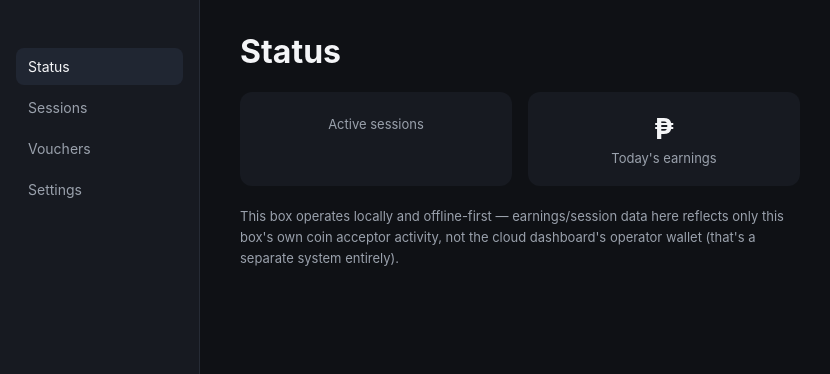
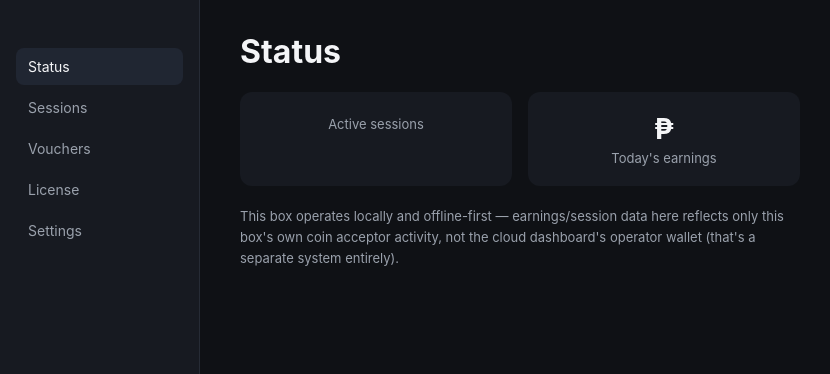
Before and after one commit to benzgarcel122-crypto/barathrum-box-agent, a Flask app: template templates/admin_home.html in a window 1280 px wide. Shown: the top 374 px of the page, without its empty margins (0-830 px from the left). Run offline with Flask 3, Linux system fonts and the light colour scheme; the template is opened without the code that fills it, so the values that code supplies are empty.

Commit message:
Update admin_home.html

```diff
--- a/templates/admin_home.html
+++ b/templates/admin_home.html
@@ -13,6 +13,7 @@
     <a href="/admin" class="active">Status</a>
     <a href="/admin/sessions">Sessions</a>
     <a href="/admin/vouchers">Vouchers</a>
+    <a href="/admin/license">License</a>
     <a href="/admin/settings">Settings</a>
     <a href="/admin/logout" class="logout">Log out</a>
   </nav>
```
